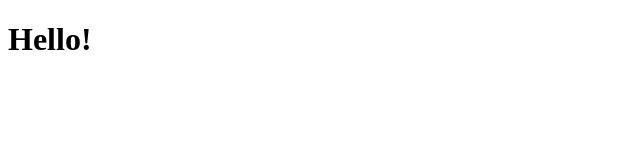
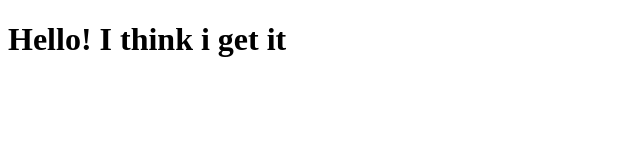
Before and after one commit to Joa13/Coursera-HTML-CSS-JS-forWebDevs, a plain HTML site: page site/index.html in a window 1280 px wide. Shown: the whole page, without its empty margins (0-640 px from the left). Drawn offline with Linux system fonts and the light colour scheme.

Commit message:
small add to page content

```diff
--- a/site/index.html
+++ b/site/index.html
@@ -4,6 +4,6 @@
         <title>Hello!</title>
     </head>
     <body>
-        <h1>Hello!</h1>
+        <h1>Hello! I think i get it</h1>
     </body>
 </html>
```
